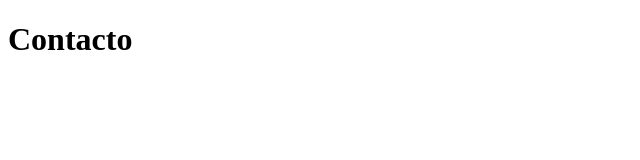
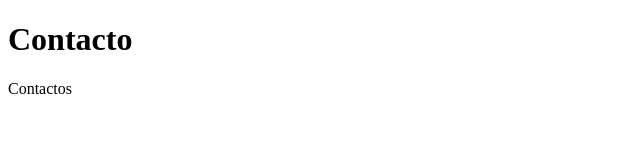
Before and after one commit to netcigos/sistema-registracion, a plain HTML site: page contacto.html in a window 1280 px wide. Shown: the full height of the page, 0-640 px from the left. Drawn offline with Linux system fonts and the light colour scheme.

Commit message:
contacto.html

```diff
--- a/contacto.html
+++ b/contacto.html
@@ -7,5 +7,6 @@
 </head>
 <body>
     <h1>Contacto</h1>
+    <p>Contactos</p>
 </body>
 </html>
```
